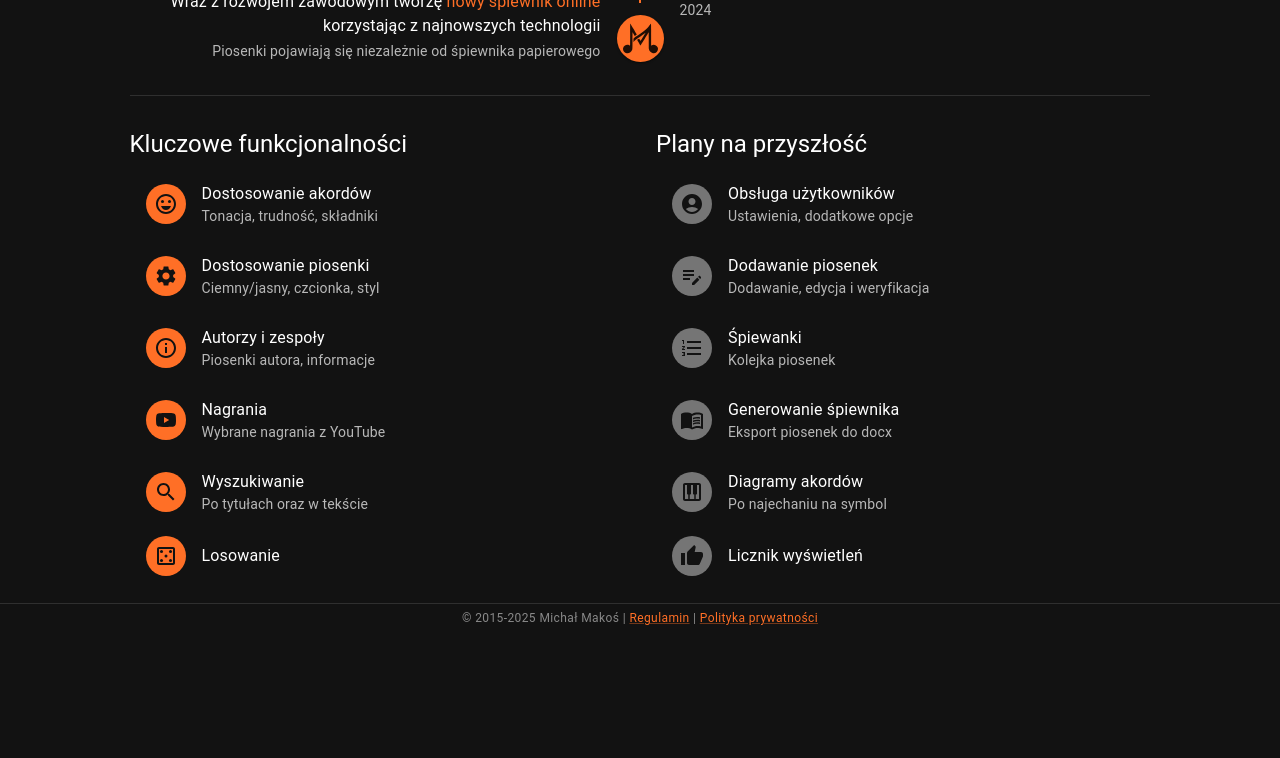
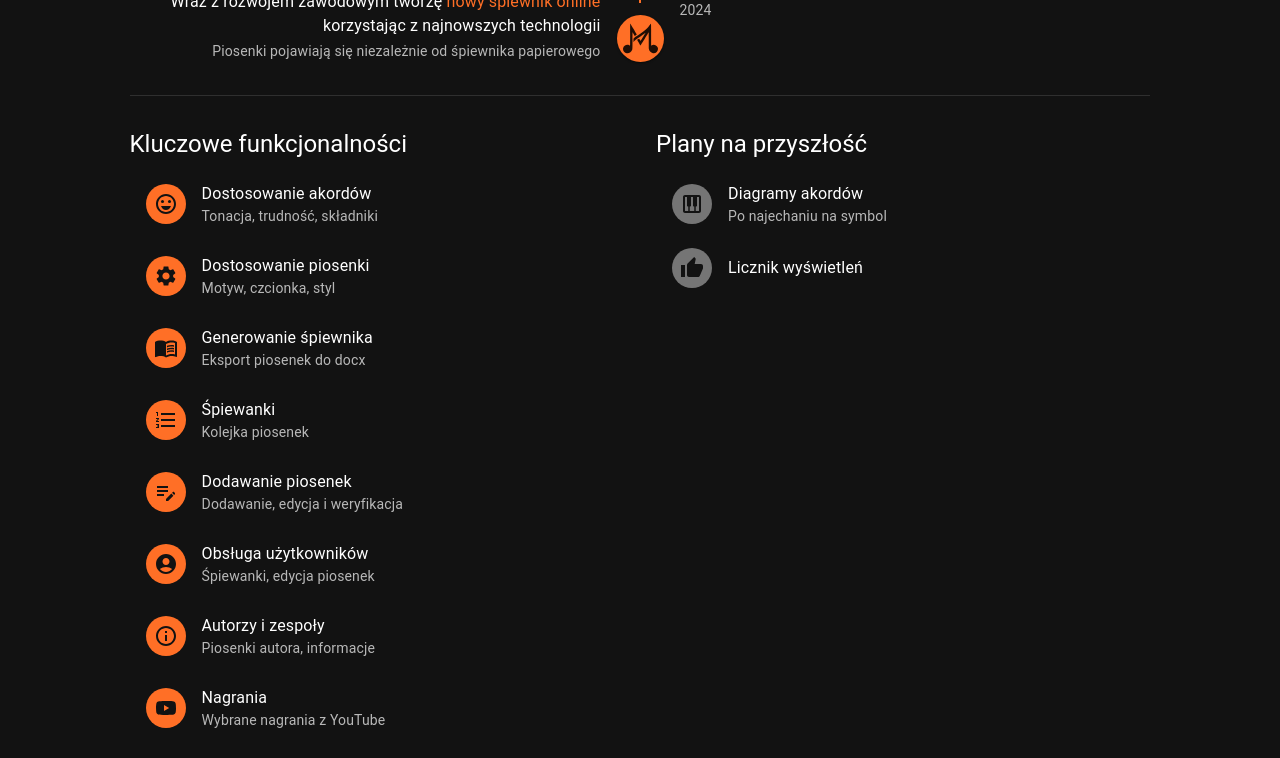
Before and after one commit to mmakos/songbook-react, a React (Vite) app: page / in a window 1280 px wide. Shown: the part 601-1359 px from the top of the page. Before the commit the page ends 1235 px from the top, so only its background shows below. Built offline with nearby package versions, Linux system fonts and the light colour scheme; no server answers.

Commit message:
Zaktualizowałem listę kluczowych funkcjonalności

```diff
--- a/src/subsites/MainPage.tsx
+++ b/src/subsites/MainPage.tsx
@@ -194,7 +194,39 @@ const MainPage = () => {
                   <Settings />
                 </Avatar>
               </ListItemAvatar>
-              <ListItemText primary="Dostosowanie piosenki" secondary="Ciemny/jasny, czcionka, styl" />
+              <ListItemText primary="Dostosowanie piosenki" secondary="Motyw, czcionka, styl" />
+            </ListItem>
+            <ListItem>
+              <ListItemAvatar>
+                <Avatar sx={{ bgcolor: theme.palette.primary.main }}>
+                  <MenuBook />
+                </Avatar>
+              </ListItemAvatar>
+              <ListItemText primary="Generowanie śpiewnika" secondary="Eksport piosenek do docx" />
+            </ListItem>
+            <ListItem>
+              <ListItemAvatar>
+                <Avatar sx={{ bgcolor: theme.palette.primary.main }}>
+                  <FormatListNumbered />
+                </Avatar>
+              </ListItemAvatar>
+              <ListItemText primary="Śpiewanki" secondary="Kolejka piosenek" />
+            </ListItem>
+            <ListItem>
+              <ListItemAvatar>
+                <Avatar sx={{ bgcolor: theme.palette.primary.main }}>
+                  <EditNote />
+                </Avatar>
+              </ListItemAvatar>
+              <ListItemText primary="Dodawanie piosenek" secondary="Dodawanie, edycja i weryfikacja" />
+            </ListItem>
+            <ListItem>
+              <ListItemAvatar>
+                <Avatar sx={{ bgcolor: theme.palette.primary.main }}>
+                  <AccountCircle />
+                </Avatar>
+              </ListItemAvatar>
+              <ListItemText primary="Obsługa użytkowników" secondary="Śpiewanki, edycja piosenek" />
             </ListItem>
             <ListItem>
               <ListItemAvatar>
@@ -236,38 +268,6 @@ const MainPage = () => {
             <ListItem>
               <ListItemAvatar>
                 <Avatar>
-                  <AccountCircle />
-                </Avatar>
-              </ListItemAvatar>
-              <ListItemText primary="Obsługa użytkowników" secondary="Ustawienia, dodatkowe opcje" />
-            </ListItem>
-            <ListItem>
-              <ListItemAvatar>
-                <Avatar>
-                  <EditNote />
-                </Avatar>
-              </ListItemAvatar>
-              <ListItemText primary="Dodawanie piosenek" secondary="Dodawanie, edycja i weryfikacja" />
-            </ListItem>
-            <ListItem>
-              <ListItemAvatar>
-                <Avatar>
-                  <FormatListNumbered />
-                </Avatar>
-              </ListItemAvatar>
-              <ListItemText primary="Śpiewanki" secondary="Kolejka piosenek" />
-            </ListItem>
-            <ListItem>
-              <ListItemAvatar>
-                <Avatar>
-                  <MenuBook />
-                </Avatar>
-              </ListItemAvatar>
-              <ListItemText primary="Generowanie śpiewnika" secondary="Eksport piosenek do docx" />
-            </ListItem>
-            <ListItem>
-              <ListItemAvatar>
-                <Avatar>
                   <Piano />
                 </Avatar>
               </ListItemAvatar>
```
